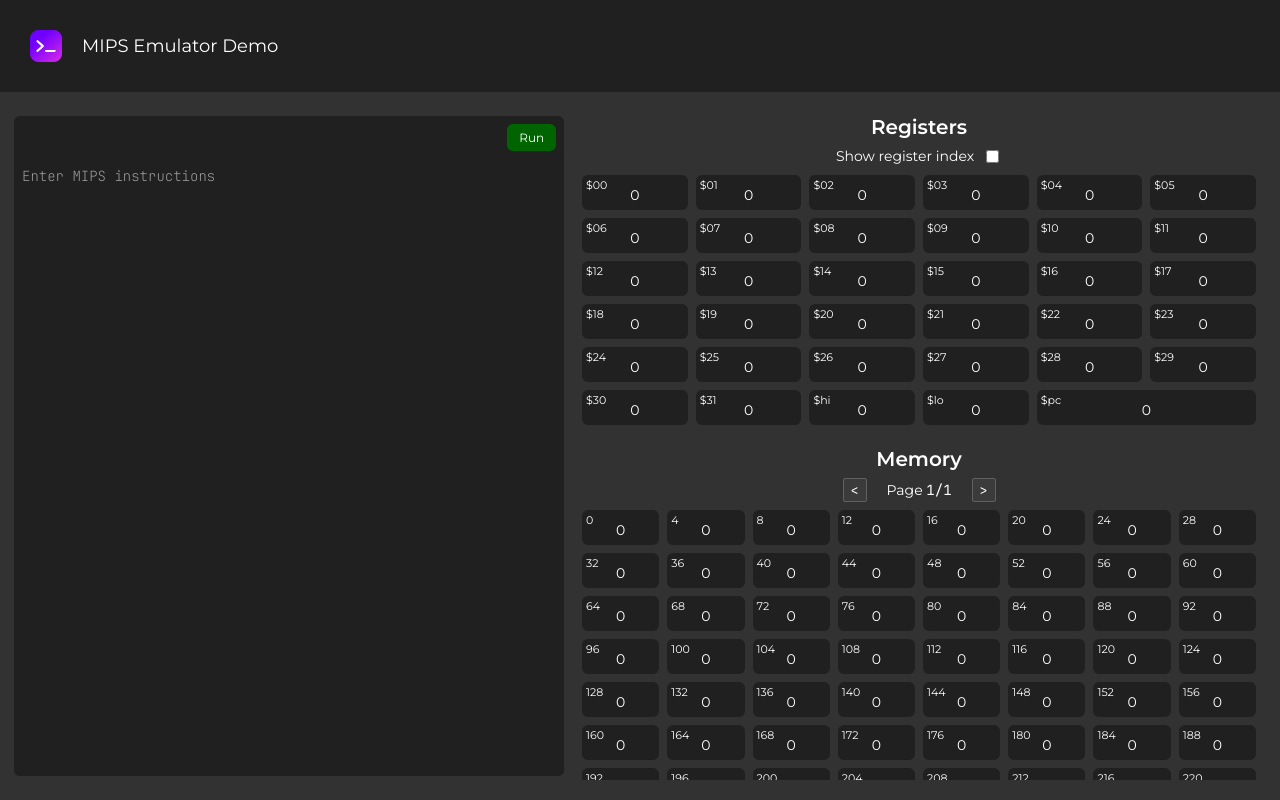
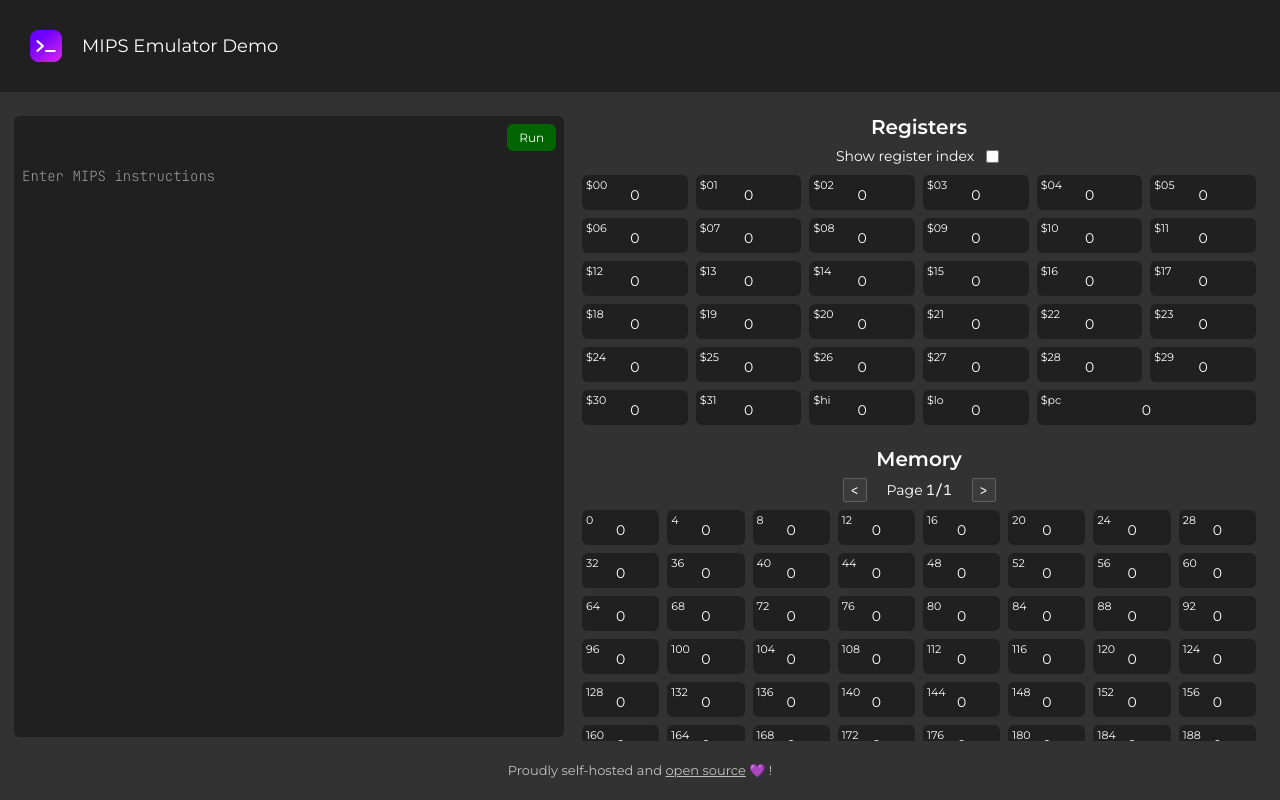
Before and after one commit to ad220/mips-emulator-demo, a React (Vite) app in the folder frontend/: page / in a window 1280 px wide. Built offline with nearby package versions, Linux system fonts and the light colour scheme.

Commit message:
add footer

```diff
--- a/frontend/src/App.css
+++ b/frontend/src/App.css
@@ -40,6 +40,7 @@ p {
   display: flex;
   flex-direction: column;
   background-color: #323232;
+  gap: 20px;
 }
 
 header {
@@ -56,6 +57,13 @@ header {
   background-color: #202020;
 }
 
+footer {
+  font-size: small;
+  color: #c0c0c0;
+  > a {
+    color: inherit;
+  }
+}
 
 #demo-container {
   flex-grow: 1;
@@ -65,7 +73,7 @@ header {
   min-height: 480px;
   max-height: 980px;
   max-width: 1360px;
-  padding: 20px 10px;
+  padding: 0 10px;
   height: auto;
 }
 
--- a/frontend/src/App.jsx
+++ b/frontend/src/App.jsx
@@ -110,6 +110,10 @@ function App() {
 
       </div>
     </div>
+    <footer>
+      Proudly self-hosted and <a href="https://github.com/ad220/mips-emulator-demo">open source</a> 💜 !
+    </footer>
+    <div></div>
     </>
   )
 }
```
